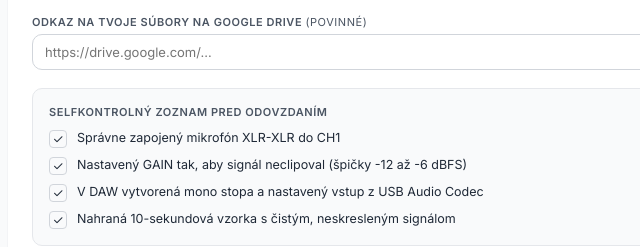
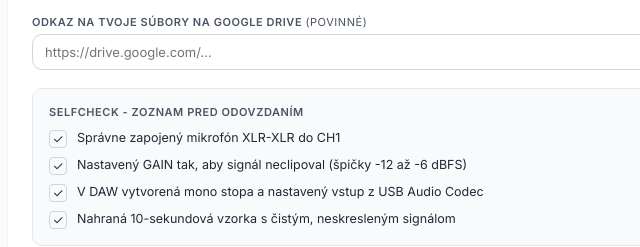
Before and after one commit to TTiana844/Mixpult_AudioLab, a website: page index.html in a window 1280 px wide. Shown: the part 923-1170 px from the top of the page, 298-938 px from the left. Drawn offline with Linux system fonts and the light colour scheme; no server answers.

Commit message:
Update index.html

```diff
--- a/index.html
+++ b/index.html
@@ -899,7 +899,7 @@
             </div>
 
             <div class="checklist-card">
-              <div class="checklist-title">Selfkontrolný zoznam pred odovzdaním</div>
+              <div class="checklist-title">Selfcheck - zoznam pred odovzdaním</div>
               ${checkHtml}
             </div>
 
```
